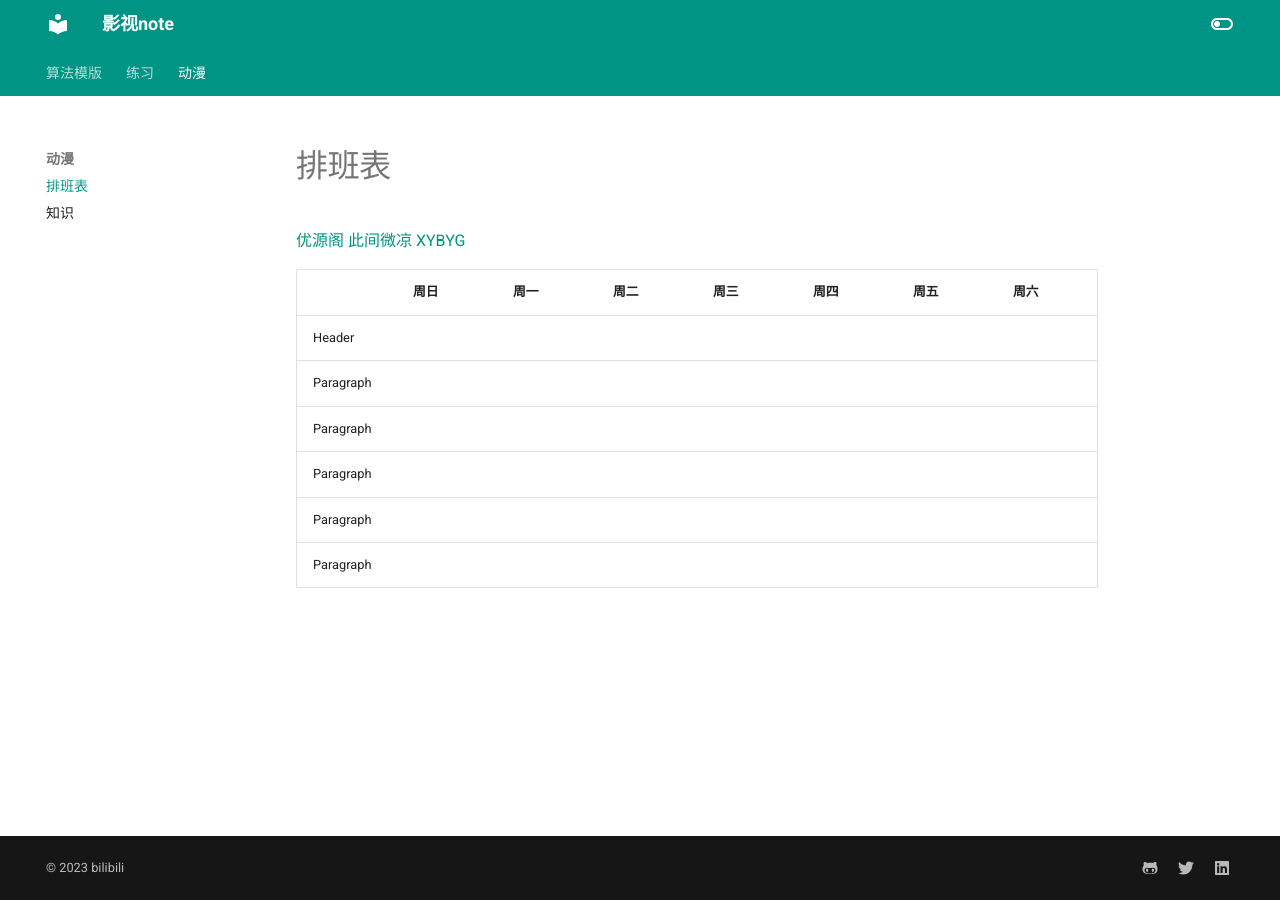
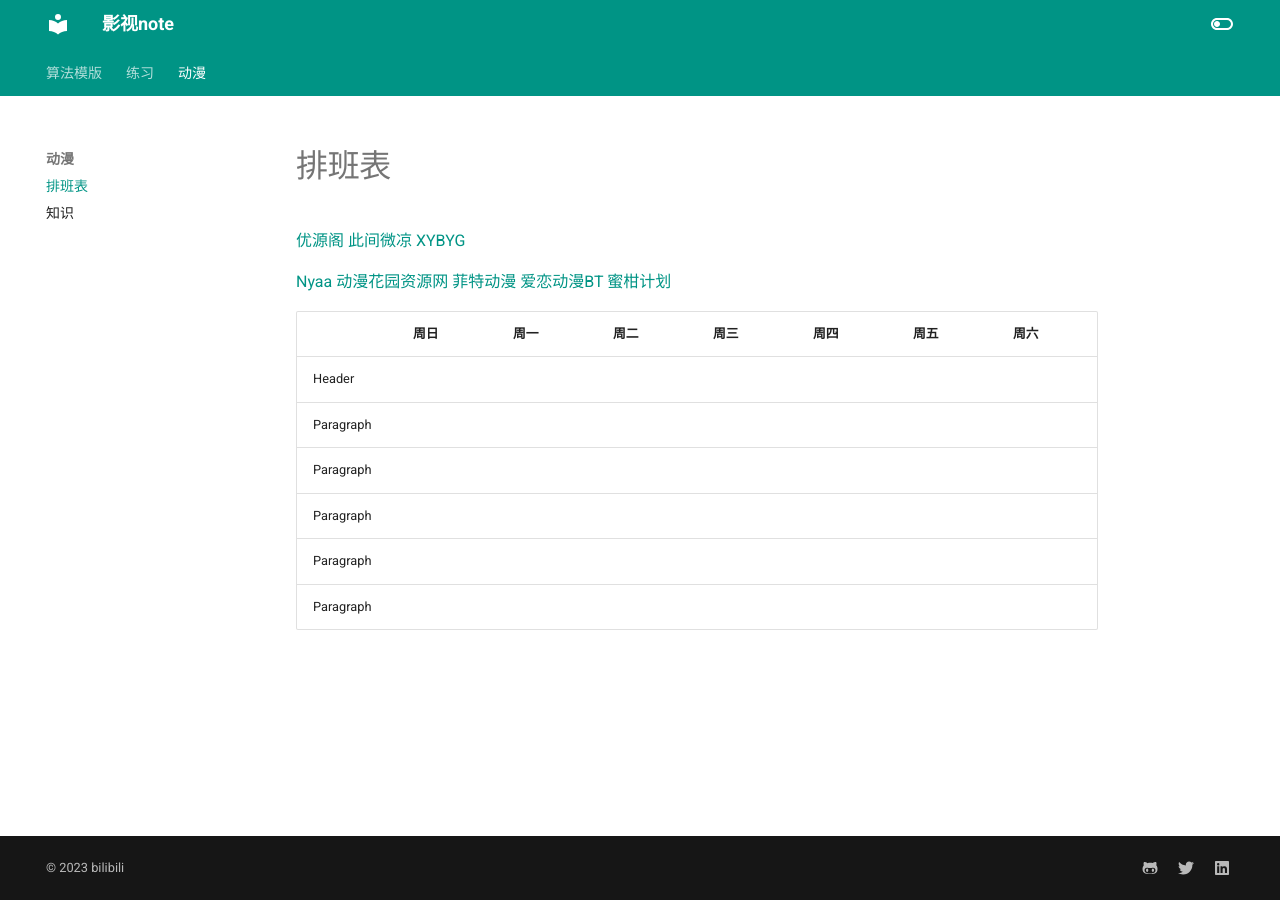
Before and after one commit to qifeibro/mynote, an MkDocs documentation site: the page built from docs/动漫/排班表.md, in a window 1280 px wide. Built offline with MkDocs 1.6.1 and Material for MkDocs 9.7.7, drawn with Linux system fonts in a browser that asks for light colours.

Commit message:
Update 排班表.md

```diff
--- a/docs/动漫/排班表.md
+++ b/docs/动漫/排班表.md
@@ -1,6 +1,13 @@
 [优源阁](https://www.kdocs.cn/l/co8FXOZ3lYez)
 [此间微凉](https://docs.qq.com/doc/DYVJKbUhEQXdWbHhC)
 [XYBYG](https://docs.qq.com/aio/DSkhXS2FLdmdEVEFm?p=OliSaIYnFVdvnoG24UvsD9)
+<br>
+
+[Nyaa](https://nyaa.si/)
+[动漫花园资源网](https://share.dmhy.org/)
+[菲特动漫](https://fitacg.com/)
+[爱恋动漫BT](https://www.kisssub.org/)
+[蜜柑计划](https://mikanani.me/)
 
 | | 周日 | 周一 | 周二 | 周三 | 周四 | 周五 | 周六 |
 | --- | --- | --- | --- | --- | --- | --- | --- |
```
